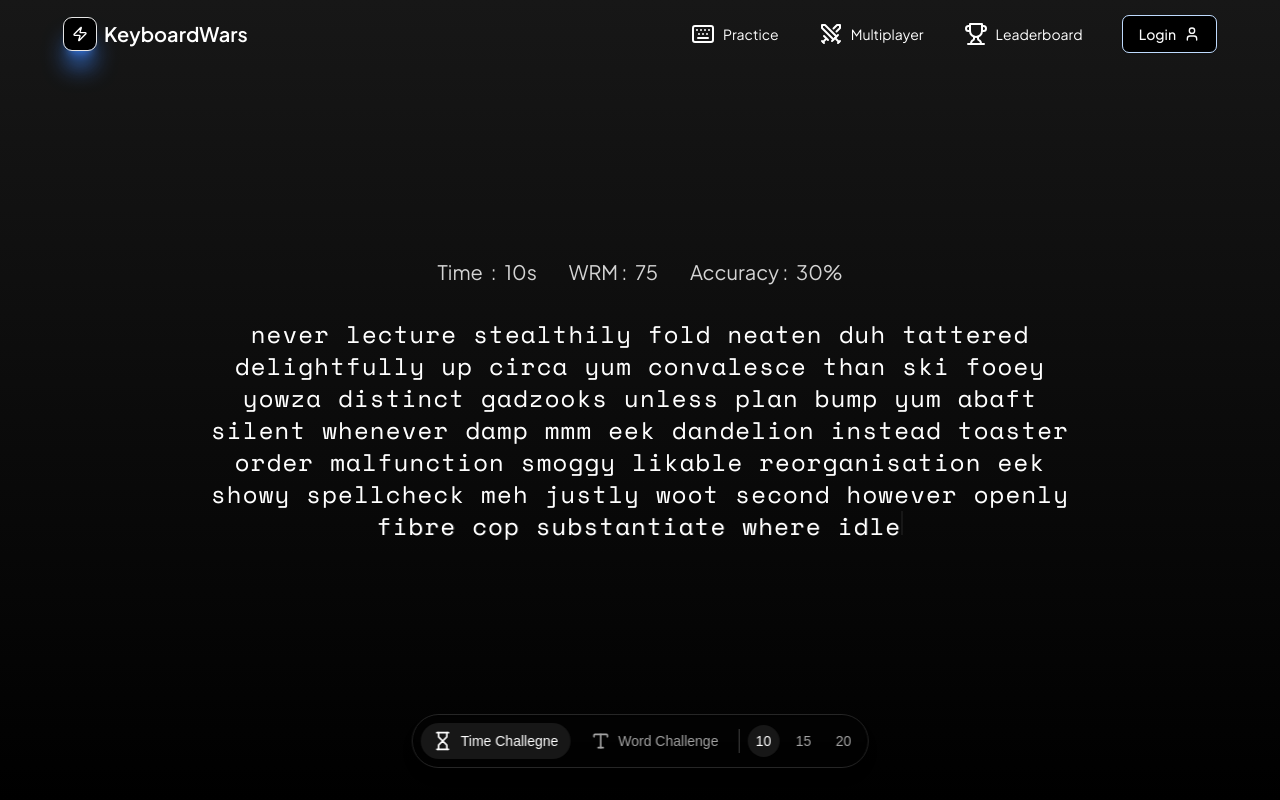
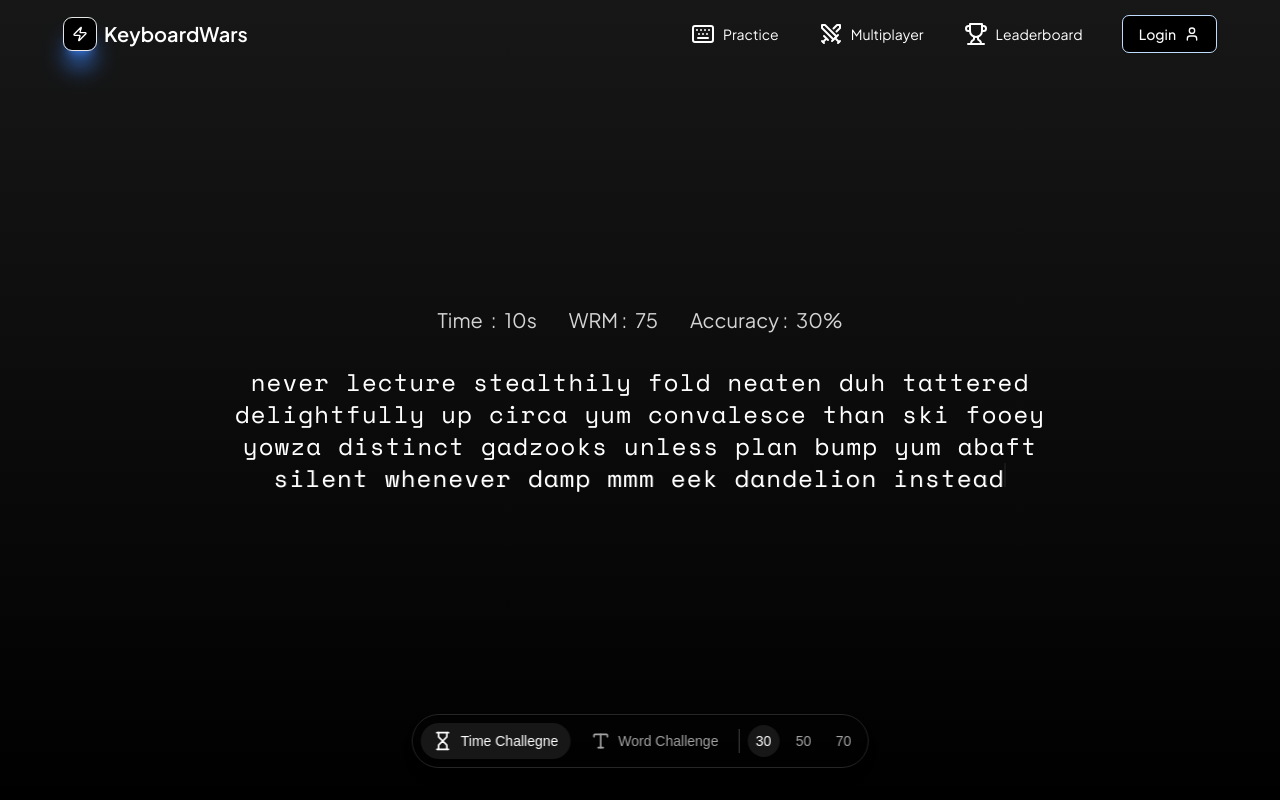
Before and after one commit to Utkarshrajmishra/dmloop, a Next.js app: page /practice in a window 1280 px wide. Built offline with nearby package versions, Linux system fonts and the light colour scheme; no server answers.

Commit message:
Fix: useWord Hook

```diff
--- a/app/practice/page.tsx
+++ b/app/practice/page.tsx
@@ -5,9 +5,11 @@ import { motion } from "framer-motion";
 import FloatNav from "@/components/FloatNav";
 import Result from "@/components/Result";
 import UserTyping from "@/components/UserTyping";
+import { useState } from "react";
 
 const Practice = () => {
-  const { words, updateWords } = useWords(30);
+  const [wordCount, setWordCount] = useState<number>(30);
+  const { words } = useWords(wordCount);
 
   const containerVariants = {
     hidden: {
@@ -27,7 +29,7 @@ const Practice = () => {
   return (
     <section className="relative bg-gradient-to-b from-neutral-900 to-black h-[100vh] flex items-center justify-center">
       <div className=" absolute max-w-4xl px-4 text-center md:text-left">
-        <FloatNav />
+        <FloatNav setWordCount={setWordCount} wordCount={wordCount} />
         <div className="flex flex-col gap-8  items-center">
           <Result time={10} wrm={75} accuracy={30} />
           <motion.div
--- a/components/FloatNav.tsx
+++ b/components/FloatNav.tsx
@@ -1,13 +1,19 @@
 "use client";
 
-import { useState } from "react";
+import { useEffect, useState } from "react";
 import { Hourglass, Type } from "lucide-react";
 import FloatNavItem from "./FloatNavItems";
 import FloatNavButton from "./FloatNavButton";
+import useWords from "@/hooks/useWord";
 
-const FloatNav = () => {
+type FloatNavProps={
+    setWordCount:(count: number)=>void;
+    wordCount: number;
+}
+
+const FloatNav = ({setWordCount, wordCount}:FloatNavProps) => {
   const [activeTab, setActiveTab] = useState("time");
-  const [activeSize, setActiveSize] = useState("10");
+  const [activeSize, setActiveSize] = useState<number>(20);
 
   return (
     <div className="fixed bottom-8 left-1/2 transform -translate-x-1/2 px-2 py-2 flex w-fit rounded-full backdrop-blur-sm shadow-lg border border-neutral-800">
@@ -26,19 +32,19 @@ const FloatNav = () => {
         />
         <div className="w-px h-6 bg-neutral-700 mx-2" />
         <FloatNavButton
-          size="10"
-          isActive={activeSize === "10"}
-          onClick={() => setActiveSize("10")}
+          size="30"
+          isActive={wordCount === 30}
+          onClick={() => setWordCount(30)}
         />
         <FloatNavButton
-          size="15"
-          isActive={activeSize === "15"}
-          onClick={() => setActiveSize("15")}
+          size="50"
+          isActive={wordCount === 50}
+          onClick={() => setWordCount(50)}
         />
         <FloatNavButton
-          size="20"
-          isActive={activeSize === "20"}
-          onClick={() => setActiveSize("20")}
+          size="70"
+          isActive={wordCount === 70}
+          onClick={() => setWordCount(70)}
         />
       </div>
     </div>
--- a/hooks/useTimer.tsx
+++ b/hooks/useTimer.tsx
@@ -1,3 +1,5 @@
+"use clinet"
+
 import { useCallback, useEffect, useRef, useState } from "react";
 
 const useTimer = (time: number) => {
--- a/hooks/useWord.tsx
+++ b/hooks/useWord.tsx
@@ -7,18 +7,16 @@ const generateWords = (count: number) => {
   return faker.word.words(count).toLowerCase();
 };
 
-const useWords = (count: number) => {
+const useWords = (initialCount: number) => {
   const [words, setWords] = useState<string>("");
+    const [wordCount, setWordCount] = useState<number>(initialCount);
 
-  useEffect(() => {
-    setWords(generateWords(50));
-  }, [count]);
+   useEffect(()=>{
+    setWords(generateWords(initialCount))
+   },[initialCount])
 
-  const updateWords = useCallback(() => {
-    setWords(generateWords(count));
-  }, [count]);
 
-  return { words, updateWords };
+  return { words, wordCount };
 };
 
 export default useWords;
```
